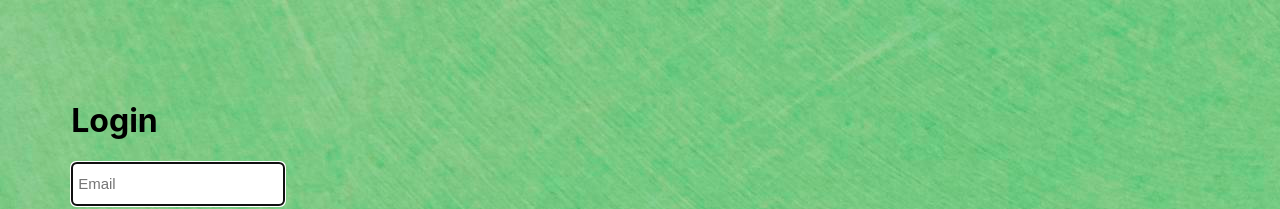
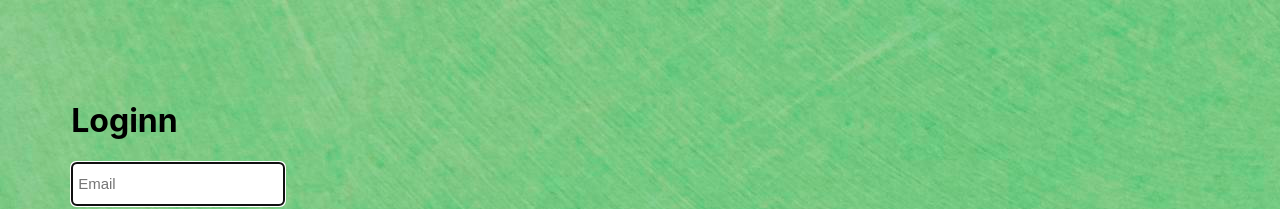
Before and after one commit to devanshi-1212/Online-Examination-Platform, a React (Create React App) app in the folder client/: page /login in a window 1280 px wide. Shown: the top 209 px of the page. Built offline with nearby package versions, Linux system fonts and the light colour scheme.

Commit message:
Update Login.jsx (adding n to Login)

```diff
--- a/client/src/components/Login/Login.jsx
+++ b/client/src/components/Login/Login.jsx
@@ -61,7 +61,7 @@ const Login = () => {
 
   return (
     <div className="body">
-      <h1>Login</h1>
+      <h1>Loginn</h1>
 
       <form onSubmit={handleLogin}>
         <div className="item">
```
